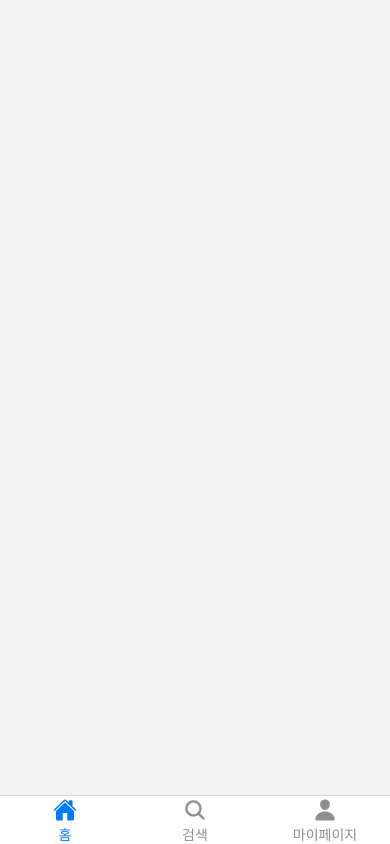
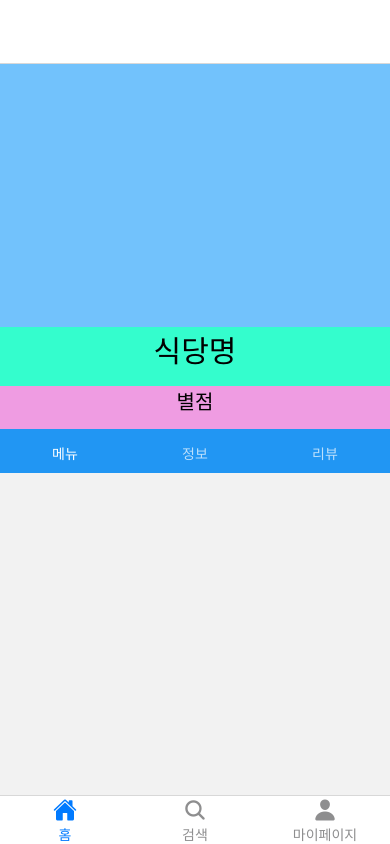
Before and after one commit to CasinGit/WhatEatToday, a React Native app in the folder client/: screen /storeInfo in a window 390 px wide. Built offline with nearby package versions, Linux system fonts and the light colour scheme.

Commit message:
store
221007
가게 탭뷰까지의 레이아웃
--------해야할일-----------
메뉴,리뷰 플랫리스트
정보 스크롤뷰

```diff
--- a/client/App.js
+++ b/client/App.js
@@ -10,6 +10,7 @@ import RegisterScreen from './screens/registerScreen';
 import InfoScreen from './screens/infoScreen';
 import HomeScreen from './screens/homeScreen';
 import { useContext } from 'react';
+import StoreInfoScreen from './screens/storeinfoscreen';
 
 const Tab = createBottomTabNavigator();
 const Stack = createStackNavigator();
@@ -53,9 +54,13 @@ function SearchStackNavigator() {
 }
 
 function HomeStackNavigator() {
-  <Stack.Navigator>
-    <Stack.Screen name='home' component={HomeScreen} options={{ title: "홈" }} />
-  </Stack.Navigator>
+  console.log("HomeStackNavigator");
+  return (
+    <Stack.Navigator initialRouteName='storeInfo'>
+      <Stack.Screen name='storeInfo' component={StoreInfoScreen} options={{ title: "" }} />
+      <Stack.Screen name='home' component={HomeScreen} options={{ title: "홈" }} />
+    </Stack.Navigator>
+  )
 }
 
 function RootNavigator() {
--- a/client/components/store_route_info.jsx
+++ b/client/components/store_route_info.jsx
@@ -1,13 +1,33 @@
-import { ScrollView, Text } from "react-native";
+import { ScrollView, StyleSheet, Text } from "react-native";
 
 function StoreInfoRoute() {
+
+
+
+
     return (
-        <ScrollView>
-            <Text>{info_address}</Text>
-            <Text>{info_tel}</Text>
-            <Text>{info_time}</Text>
+        <ScrollView style={styles.container}>
+            <Text style={styles.text}>info_address</Text>
+            <Text style={styles.text}>info_tel</Text>
+            <Text style={styles.text}>info_time</Text>
         </ScrollView>
      );
 }
 
+
+
+const styles = StyleSheet.create({
+
+    container : {
+        backgroundColor : "#99ffcc",
+        marginHorizontal : 10
+    },
+    text : {
+        fontSize : 15,
+        textAlign : "center"
+    }
+
+
+})
+
 export default StoreInfoRoute;
--- a/client/components/store_route_menu.jsx
+++ b/client/components/store_route_menu.jsx
@@ -1,14 +1,56 @@
-import { Image, ScrollView, Text, View } from "react-native";
+import { FlatList, Image, ScrollView, StyleSheet, Text, View } from "react-native";
+import menu_thumbnail from "../assets/icon.png";
+
+
+
+
+
+const renderItem = ({ item }) => {
+
+
+    return (
+        <View style={{ flex: 1 }}>
+            <View style={{ flexDirection : "row"}}>
+                <View>
+                    <Text style={{ width:"30%", height:"30%" }}>메뉴썸네일 : {item.image}</Text>
+                </View>
+                <View>
+                    <Text style={{textAlign:"center"}}>메뉴이름 : {item.name}</Text>
+                </View>
+                <View>
+                    <Text style={{textAlign:"left"}}>메뉴소개 : {item.intro}</Text>
+                </View>
+                <View>
+                    <Text style={{textAlign:"right"}}>메뉴가격 : {item.price}</Text>
+                </View>
+            </View>
+        </View>
+
+    )
+
+}
+
+
+
 
 function StoreMenuRoute() {
+
+
     return (
-        <ScrollView>
-            <View>{menu_image}</View>
-            <Text>{menu_name}</Text>
-            <Text>{menu_intro}</Text>
-            <Text>{menu_price}</Text>
-        </ScrollView>
-     );
+        <>
+        </>
+    );
 }
 
+
+const styles = StyleSheet.create({
+
+    container: {
+        flex: 1
+    },
+
+
+})
+
+
 export default StoreMenuRoute;
--- a/client/screens/storeinfoscreen.jsx
+++ b/client/screens/storeinfoscreen.jsx
@@ -1,34 +1,86 @@
-import { useState } from "react";
-import { Image, Text, View } from "react-native";
-import {TabView} from "react-native-tab-view"
+import { useState, useEffect } from "react";
+import { Image, StyleSheet, Text, useWindowDimensions, View } from "react-native";
+import {TabView, SceneMap} from "react-native-tab-view"
+import test_store_info__top_image from "../assets/test_image.png";
+import Store_Route_Menu from "../components/store_route_menu";
+import Store_Route_Info from "../components/store_route_info";
+import Store_Route_Review from "../components/store_route_review";
+import { useNavigation } from "@react-navigation/native";
+
+
+
+
+const renderScene = SceneMap({
+    menu : Store_Route_Menu,
+    info : Store_Route_Info,
+    review : Store_Route_Review
+})
+
+
 
 function StoreInfoScreen() {
 
-    const [store_info_tabs] = useState([
-        { title:"메뉴", key:"menu" },
-        { title:"정보", key:"info" },
-        { title:"리뷰", key:"review" }
+    // console.log("StoreInfoScreen!!");
+    // const navigation = useNavigation();
+
+
+
+    const layout = useWindowDimensions();
+    const [index, setIndex] = useState(0);
+    const [routes] = useState([
+        { key:"menu", title:"메뉴" },
+        { key:"info", title:"정보" },
+        { key:"review", title:"리뷰", }
     ]);
 
 
     return (
-        <View>
-            <View>
-                <Image source={{}} />
+        <View style={styles.container}>
+            <View style={styles.a1}>
+                <Image source={{test_store_info__top_image}} />
             </View>
-            <View>
-                <Text>식당명</Text>
+            <View style={styles.a2}>
+                <Text style={{fontSize : 30, textAlign:"center"}}>식당명</Text>
             </View>
-            <View>
-                <Text>별점</Text>
+            <View style={styles.a3}>
+                <Text style={{fontSize : 20, textAlign:'center'}}>별점</Text>
             </View>
-            <View>
-                <TabView>
-                    {}
-                </TabView>
+            <View style={styles.a4}>
+                <TabView
+                    navigationState={{ index,routes }}
+                    renderScene={renderScene}
+                    onIndexChange={setIndex}
+                    initialLayout={{ width: layout.width }}
+                />
             </View>
         </View>
+
     );
 }
 
+
+const styles = StyleSheet.create({
+    container : {
+        flex : 1
+    },
+    a1: {
+        backgroundColor : "#72C2FC",
+        height : "36%"
+    },
+    a2: {
+        backgroundColor : "#34FDCD",
+        height : "8%"
+    },
+    a3: {
+        backgroundColor : "#EF9CE2",
+        height : "6%"
+    },
+    a4: {
+        backgroundColor : "#f2f2f2",
+        height : "6%"
+    }
+})
+
+
+
 export default StoreInfoScreen;
```
Also changed, not shown: client/components/store_route_review.jsx (+10 -7 lines), client/assets/test_image.png (added).
